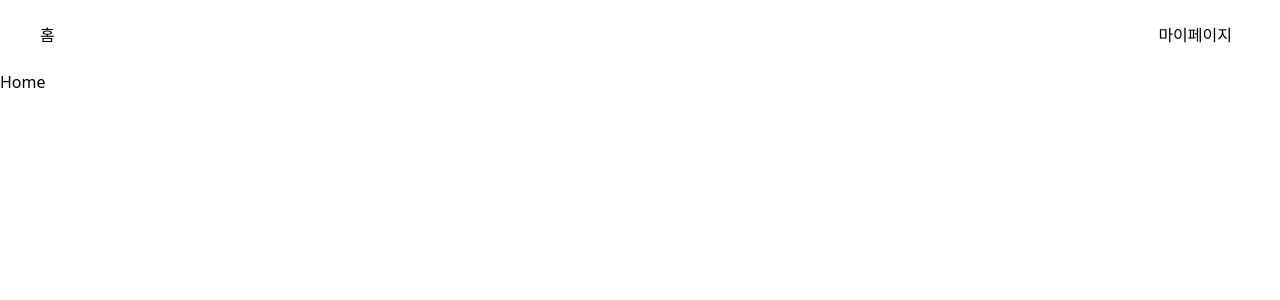
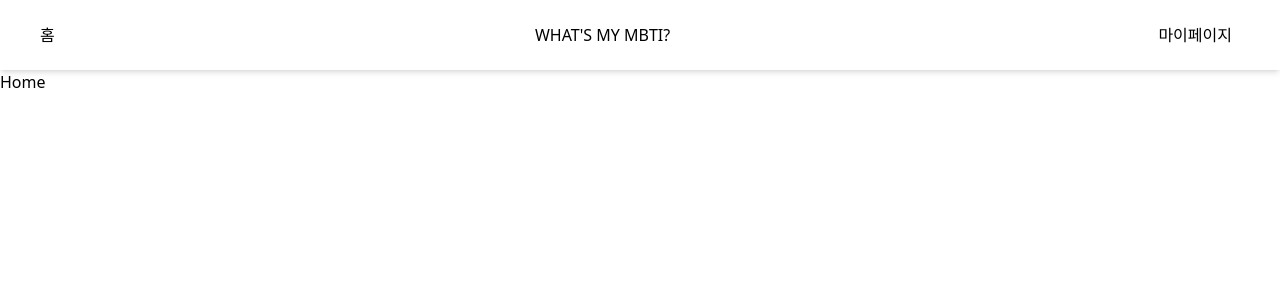
Before and after one commit to choichangyeon/MBTI-Classic, a React (Vite) app: page / in a window 1280 px wide. Shown: the top 300 px of the page. Built offline with nearby package versions, Linux system fonts and the light colour scheme.

Commit message:
design:#5 title 설정

```diff
--- a/src/layouts/Header.jsx
+++ b/src/layouts/Header.jsx
@@ -7,8 +7,9 @@ const isAuth = true;
 const Header = () => {
   const navigate = useNavigate();
   return (
-    <div className="w-full h-md flex flex-row justify-between items-center px-10">
+    <div className="w-full h-md flex flex-row justify-between items-center px-10 shadow-md">
       <button onClick={() => navigate("/")}>홈</button>
+      <p>WHAT'S MY MBTI?</p>
       {isAuth ? <MypageButton /> : <AuthButton />}
     </div>
   );
```
